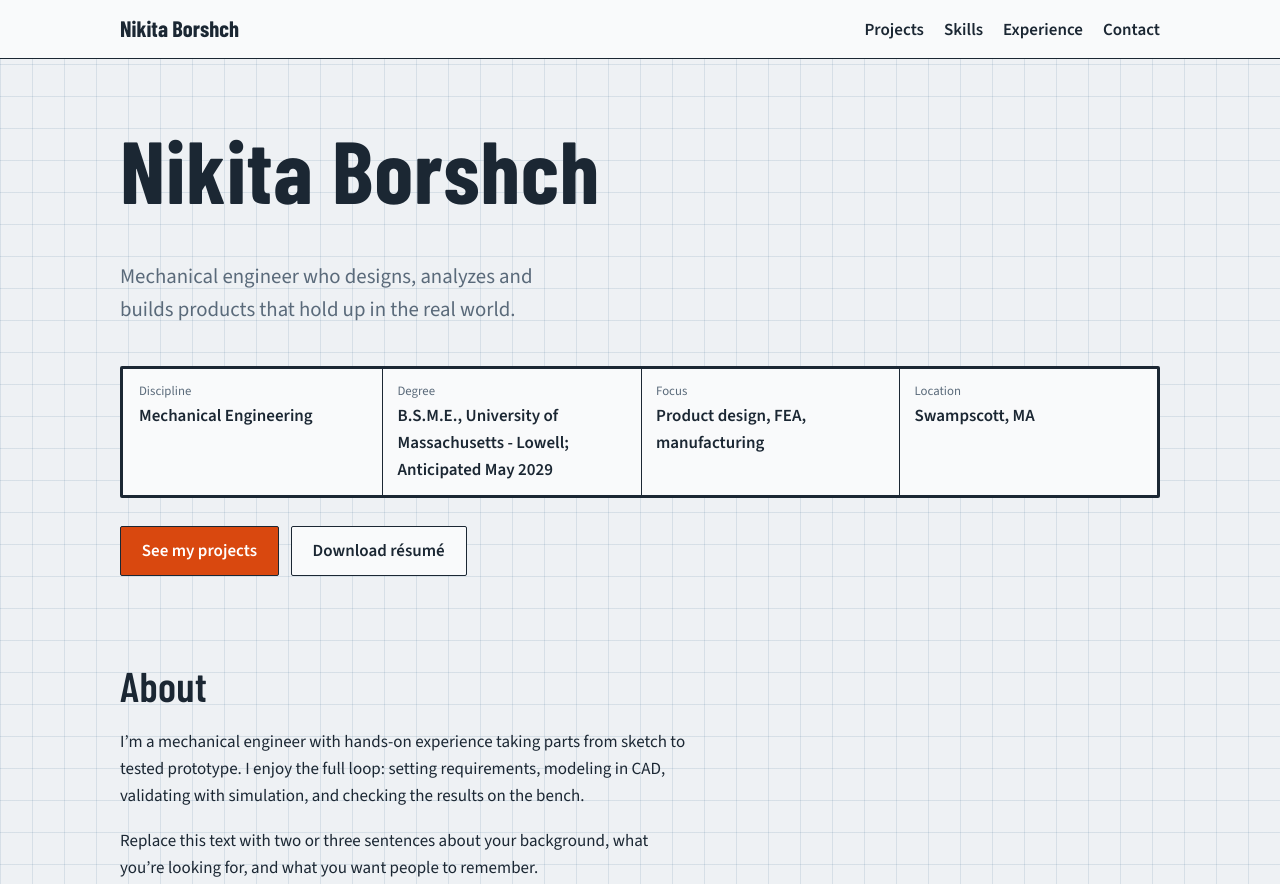
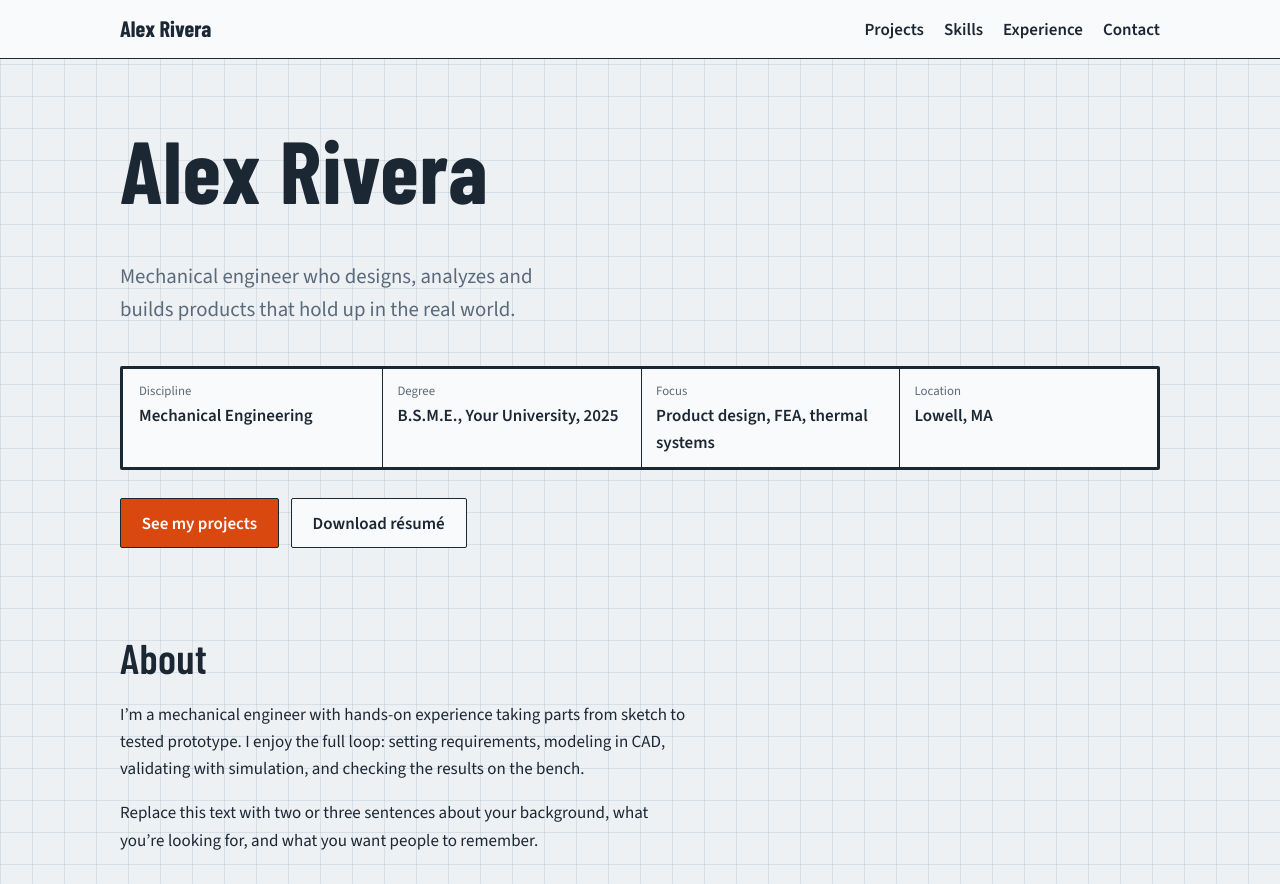
Before and after one commit to nborshch23/myportfolio, a plain HTML site: page index.html in a window 1280 px wide. Shown: the top 884 px of the page. Drawn offline with nearby package versions, Linux system fonts and the light colour scheme.

Commit message:
Add files via upload

```diff
--- a/index.html
+++ b/index.html
@@ -3,8 +3,8 @@
 <head>
 <meta charset="utf-8">
 <meta name="viewport" content="width=device-width, initial-scale=1">
-<title>Nikita Borshch - Mechanical Engineering</title>
-<meta name="description" content="Portfolio of Nikita Borshch, mechanical engineer: design, analysis and prototyping.">
+<title>Alex Rivera – Mechanical Engineer</title>
+<meta name="description" content="Portfolio of Alex Rivera, mechanical engineer: design, analysis and prototyping.">
 <link rel="preconnect" href="https://fonts.googleapis.com">
 <link rel="preconnect" href="https://fonts.gstatic.com" crossorigin>
 <link href="https://fonts.googleapis.com/css2?family=Barlow+Condensed:wght@500;600;700&family=Source+Sans+3:wght@400;600&display=swap" rel="stylesheet">
@@ -175,7 +175,7 @@ footer { padding: 3rem 0; color: var(--muted); font-size: .95rem; }
 <!-- ================= NAVIGATION ================= -->
 <header class="nav">
   <div class="wrap">
-    <a class="brand" href="#top">Nikita Borshch</a>
+    <a class="brand" href="#top">Alex Rivera</a>
     <nav aria-label="Main">
       <ul>
         <li><a href="#projects">Projects</a></li>
@@ -192,15 +192,15 @@ footer { padding: 3rem 0; color: var(--muted); font-size: .95rem; }
 <!-- ================= HERO ================= -->
 <section class="hero">
   <div class="wrap">
-    <h1>Nikita Borshch</h1>
+    <h1>Alex Rivera</h1>
     <p class="lead">Mechanical engineer who designs, analyzes and builds products that hold up in the real world.</p>
 
     <!-- Title block: edit or add rows -->
     <dl class="title-block">
       <div><dt>Discipline</dt><dd>Mechanical Engineering</dd></div>
-      <div><dt>Degree</dt><dd>B.S.M.E., University of Massachusetts - Lowell; Anticipated May 2029</dd></div>
-      <div><dt>Focus</dt><dd>Product design, FEA, manufacturing</dd></div>
-      <div><dt>Location</dt><dd>Swampscott, MA</dd></div>
+      <div><dt>Degree</dt><dd>B.S.M.E., Your University, 2025</dd></div>
+      <div><dt>Focus</dt><dd>Product design, FEA, thermal systems</dd></div>
+      <div><dt>Location</dt><dd>Lowell, MA</dd></div>
     </dl>
 
     <div class="btns">
@@ -317,9 +317,11 @@ footer { padding: 3rem 0; color: var(--muted); font-size: .95rem; }
   <div class="wrap">
     <div class="contact">
       <h2>Contact</h2>
-      <p>I’m open to internship opportunities. The quickest way to reach me is at nikvizirka06@gmail.com</p>
+      <p>I’m open to full-time roles and internships. The quickest way to reach me is email.</p>
       <div class="btns">
-        <a class="btn alt" href="https://www.linkedin.com/in/nikita-borshch-047151388/">LinkedIn</a>
+        <a class="btn" href="mailto:you@example.com">Email me</a>
+        <a class="btn alt" href="https://www.linkedin.com/in/your-handle">LinkedIn</a>
+        <a class="btn alt" href="https://github.com/your-handle">GitHub</a>
       </div>
     </div>
   </div>
@@ -328,7 +330,7 @@ footer { padding: 3rem 0; color: var(--muted); font-size: .95rem; }
 </main>
 
 <footer>
-  <div class="wrap">© 2026 Nikita Borshch</div>
+  <div class="wrap">© 2026 Alex Rivera</div>
 </footer>
 
 </body>
```
